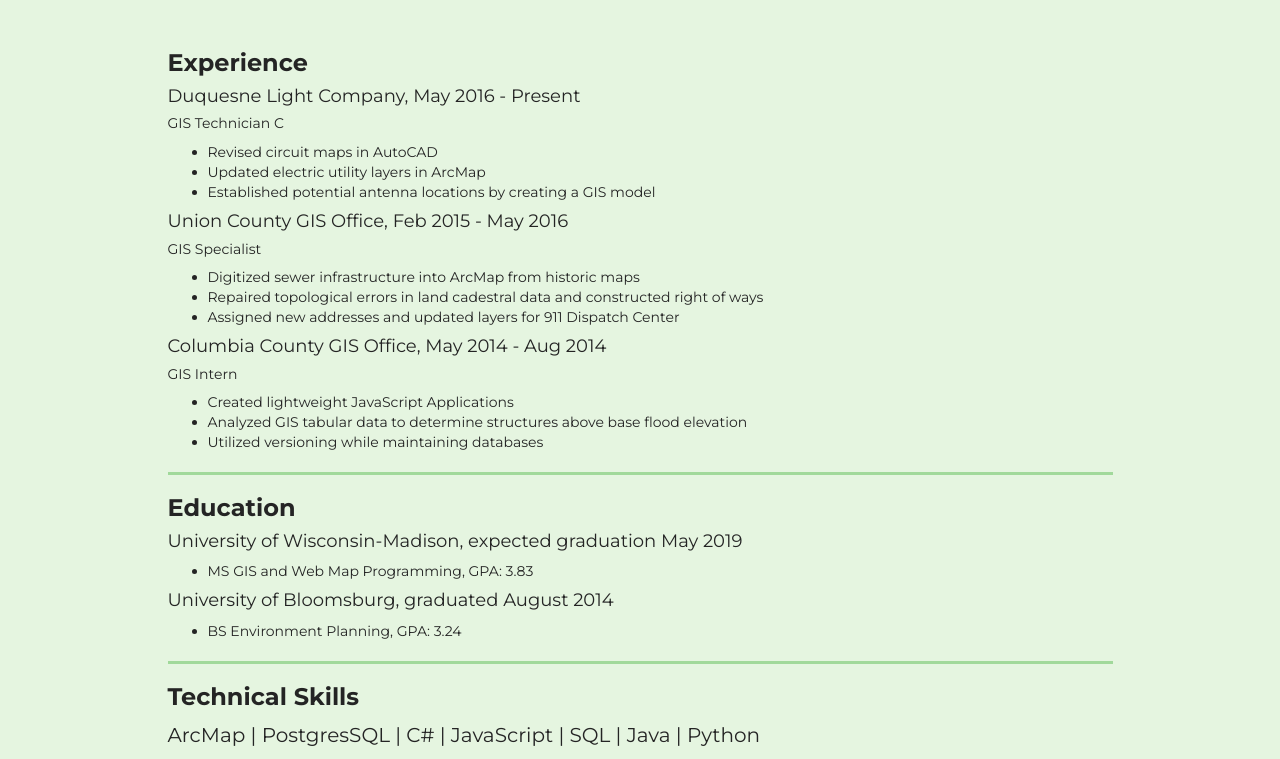
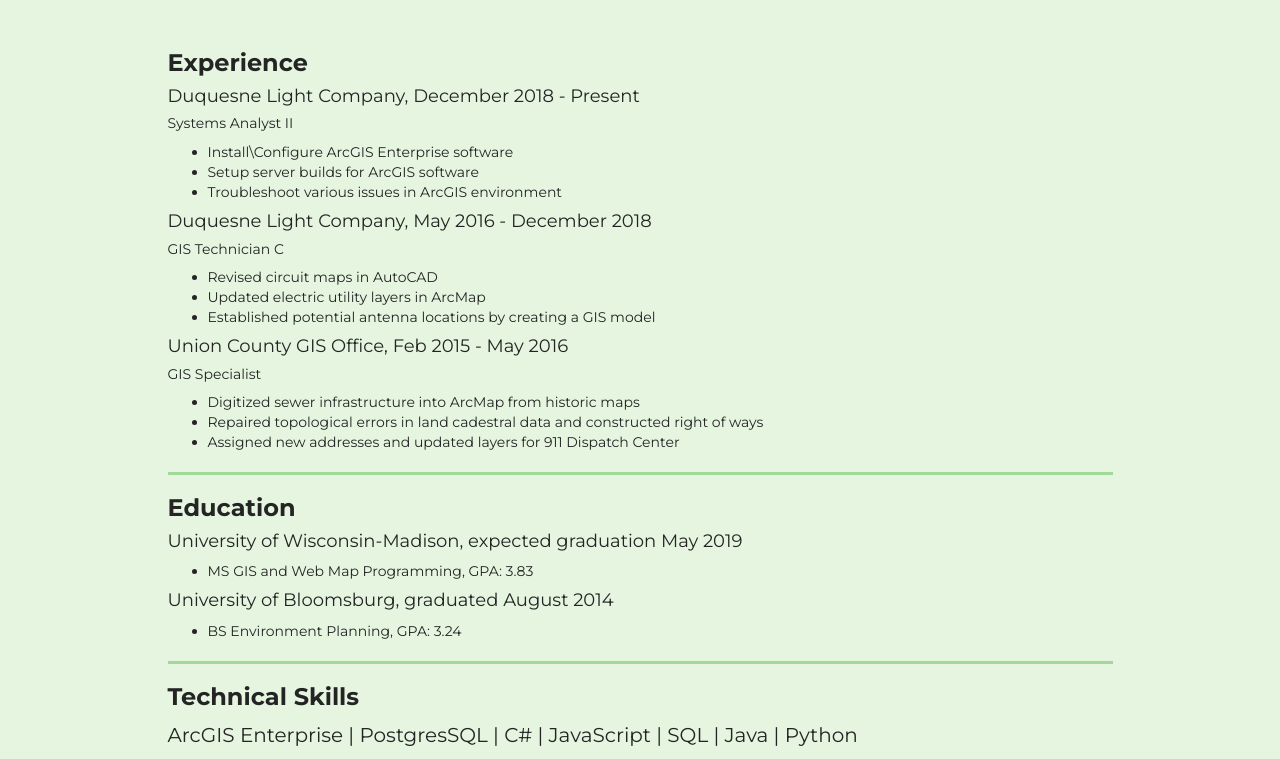
Before and after one commit to billyshoop/WilliamShoop.github.io, a plain HTML site: page Resume.html in a window 1280 px wide. Shown: the part 164-923 px from the top of the page. Drawn offline with nearby package versions, Linux system fonts and the light colour scheme.

Commit message:
Add Systems Analyst II

```diff
--- a/Resume.html
+++ b/Resume.html
@@ -43,7 +43,14 @@
       <div class="row" id="resume">
         <div class="col-md-10 col-md-offset-1 resume">
           <h3>Experience</h3>
-          <h4>Duquesne Light Company, May 2016 - Present</h4>
+          <h4>Duquesne Light Company, December 2018 - Present</h4>
+          <h5>Systems Analyst II</h5>
+          <ul>
+            <li>Install\Configure ArcGIS Enterprise software</li>
+            <li>Setup server builds for ArcGIS software</li>
+            <li>Troubleshoot various issues in ArcGIS environment</li>
+          </ul>
+          <h4>Duquesne Light Company, May 2016 - December 2018</h4>
           <h5>GIS Technician C</h5>
           <ul>
             <li>Revised circuit maps in AutoCAD</li>
@@ -56,13 +63,6 @@
             <li>Digitized sewer infrastructure into ArcMap from historic maps</li>
             <li>Repaired topological errors in land cadestral data and constructed right of ways</li>
             <li>Assigned new addresses and updated layers for 911 Dispatch Center</li>
-          </ul>
-          <h4>Columbia County GIS Office, May 2014 - Aug 2014</h4>
-          <h5>GIS Intern</h5>
-          <ul>
-            <li>Created lightweight JavaScript Applications</li>
-            <li>Analyzed GIS tabular data to determine structures above base flood elevation</li>
-            <li>Utilized versioning while maintaining databases</li>
           </ul>
           <hr>
           <h3>Education</h3>
@@ -77,7 +77,7 @@
           <hr>
           <h3>Technical Skills</h3>
           <p>
-            ArcMap | PostgresSQL | C# | JavaScript | SQL | Java | Python
+            ArcGIS Enterprise | PostgresSQL | C# | JavaScript | SQL | Java | Python
           </p>
 
         </div>
```
